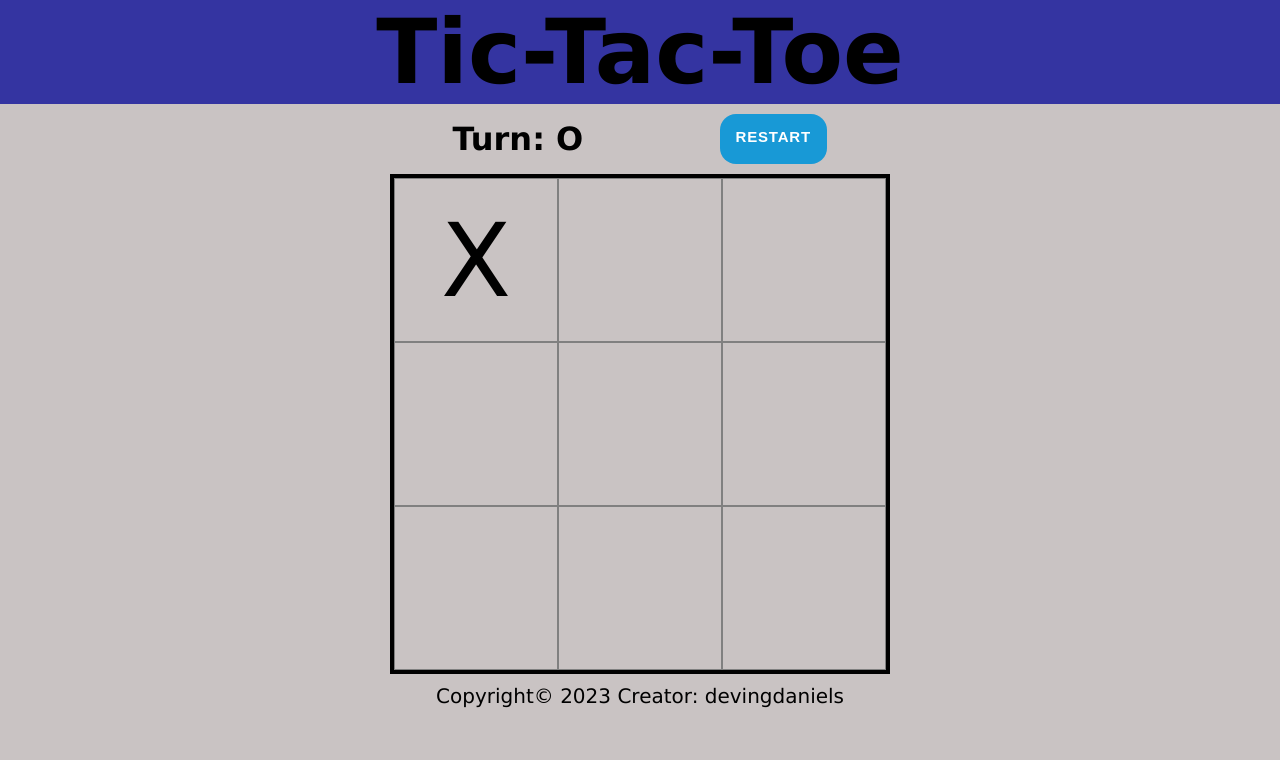
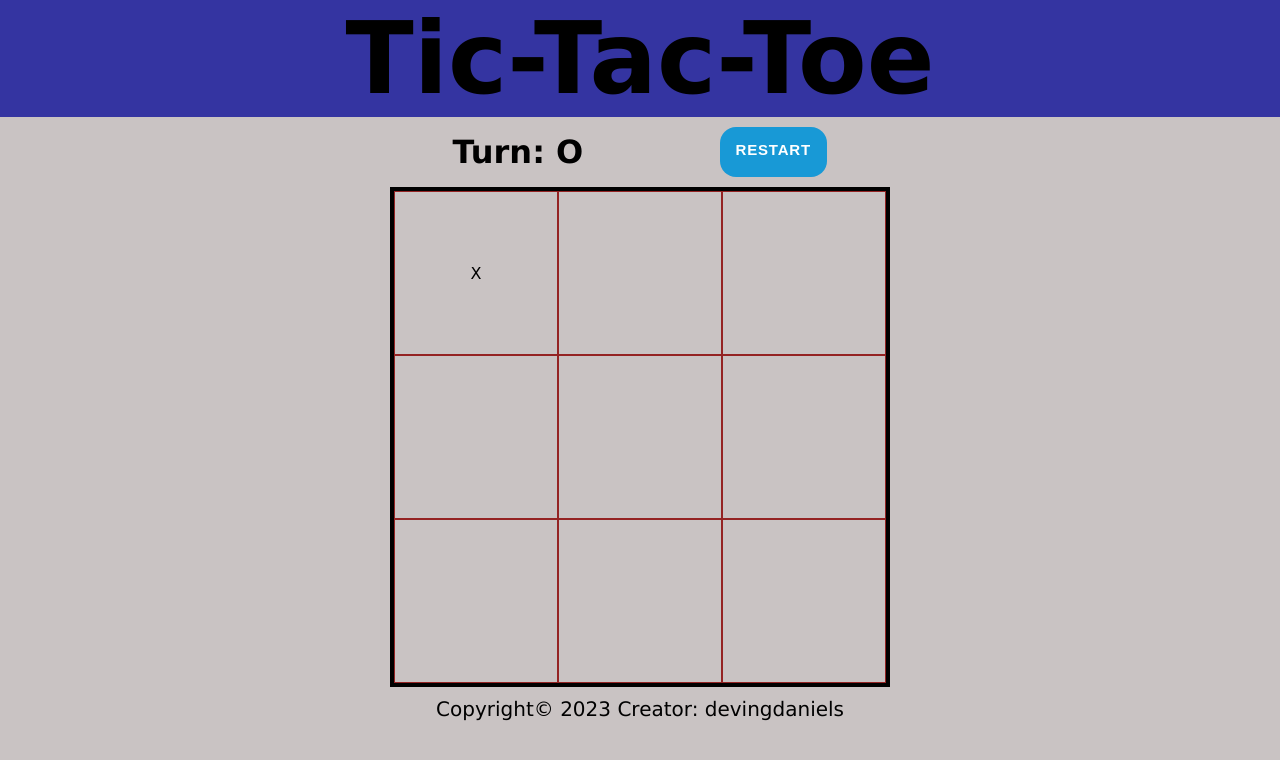
Before and after one commit to devingdaniels/tic_tac_toe, a plain HTML site: page index.html in a window 1280 px wide. Both pictures are taken after a click on the element 476 px from the left and 260 px from the top of the page. Drawn offline with Linux system fonts and the light colour scheme.

Commit message:
Fixed minor UI bug

```diff
--- a/index.html
+++ b/index.html
@@ -1,12 +1,12 @@
 <!DOCTYPE html>
 <html lang="en">
   <head>
-    <meta charset="UTF-8">
-    <meta http-equiv="X-UA-Compatible" content="IE=edge">
-    <meta name="viewport" content="width=device-width, initial-scale=1.0">
+    <meta charset="UTF-8" />
+    <meta http-equiv="X-UA-Compatible" content="IE=edge" />
+    <meta name="viewport" content="width=device-width, initial-scale=1.0" />
     <script src="script.js" defer></script>
-    <link rel="stylesheet" href="style.css">
-    <link rel="icon" href="Images/favicon-16x16.png" type="image/x-icon">
+    <link rel="stylesheet" href="style.css" />
+    <link rel="icon" href="Images/favicon-16x16.png" type="image/x-icon" />
     <title>Tic-Tac-Toe</title>
   </head>
 
@@ -34,10 +34,14 @@
       <p>
         Copyright©
         <script>
-                document.write(new Date().getFullYear())
+          document.write(new Date().getFullYear());
         </script>
         Creator:
-            <a href="https://github.com/devingdaniels" target="_blank" class="gitLink">
+        <a
+          href="https://github.com/devingdaniels"
+          target="_blank"
+          class="gitLink"
+        >
           devingdaniels
         </a>
       </p>
--- a/script.js
+++ b/script.js
@@ -13,12 +13,7 @@ const Player = (sign) => {
 const GameBoardModule = (() => {
   const BOARD_SIZE = 9;
   const gameBoard = ["", "", "", "", "", "", "", "", ""];
-  const isValidMove = (index) => {
-    if (gameBoard[index] === "") {
-      return true;
-    }
-    return false;
-  };
+  const isValidMove = (index) => gameBoard[index] === "";
 
   const setMove = (index, sign) => {
     gameBoard[index] = sign;
@@ -151,20 +146,27 @@ const TicTacToeModule = (() => {
       [0, 4, 8],
       [2, 4, 6],
     ];
-
-    for (const element of winConditions) {
-      const temp = [];
-      for (const index of element) {
+    // Assume there is no winner yet
+    let winner = false;
+    //
+    let temp = [];
+    winConditions.forEach((element) => {
+      for (let i = 0; i < element.length; i++) {
+        let index = element[i];
         temp.push(GameBoardModule.getMove(index));
       }
-      const allEqual = (arr) => arr.every((v) => v === arr[0] && arr[0] !== "");
-
-      if (allEqual(temp)) {
-        return true; // Found a winner, no need to continue checking
+      const allEqual = (arr) =>
+        arr.every((v) => {
+          if (v === arr[0] && arr[0] !== "") {
+            return true;
+          }
+        });
+      if (allEqual(temp) === true) {
+        winner = true;
       }
-    }
-
-    return false; // No winner found
+      temp = [];
+    });
+    return winner;
   };
 
   const checkDraw = () => {
--- a/style.css
+++ b/style.css
@@ -17,7 +17,7 @@ body{
 }
 
 header h1{
-    font-size: 7vw;
+    font-size: 100px;
 }
 /* HEADER SECTION END */
 
@@ -49,10 +49,8 @@ header h1{
     justify-content: center;
     align-items: center;
     /* 30px for older browser support */
-    font-size: 30px;
-    font-size: 8vw;
     font-family: cursive;
-    border: 1px solid gray;
+    border: 1px solid rgb(148, 35, 35);
 }
 
 #resultContainer{
```
Lines whose indentation alone changed are shown as unchanged.
